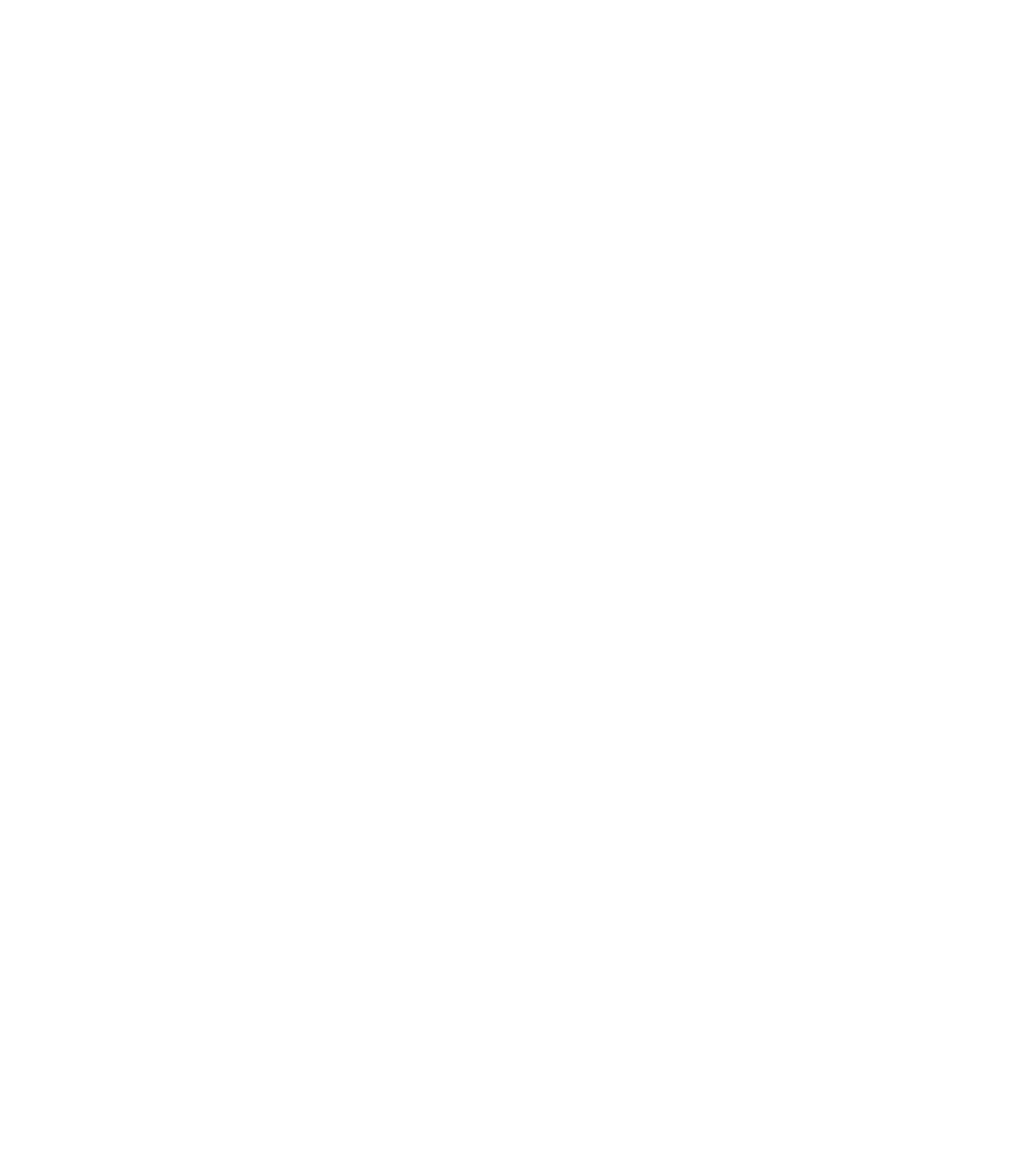
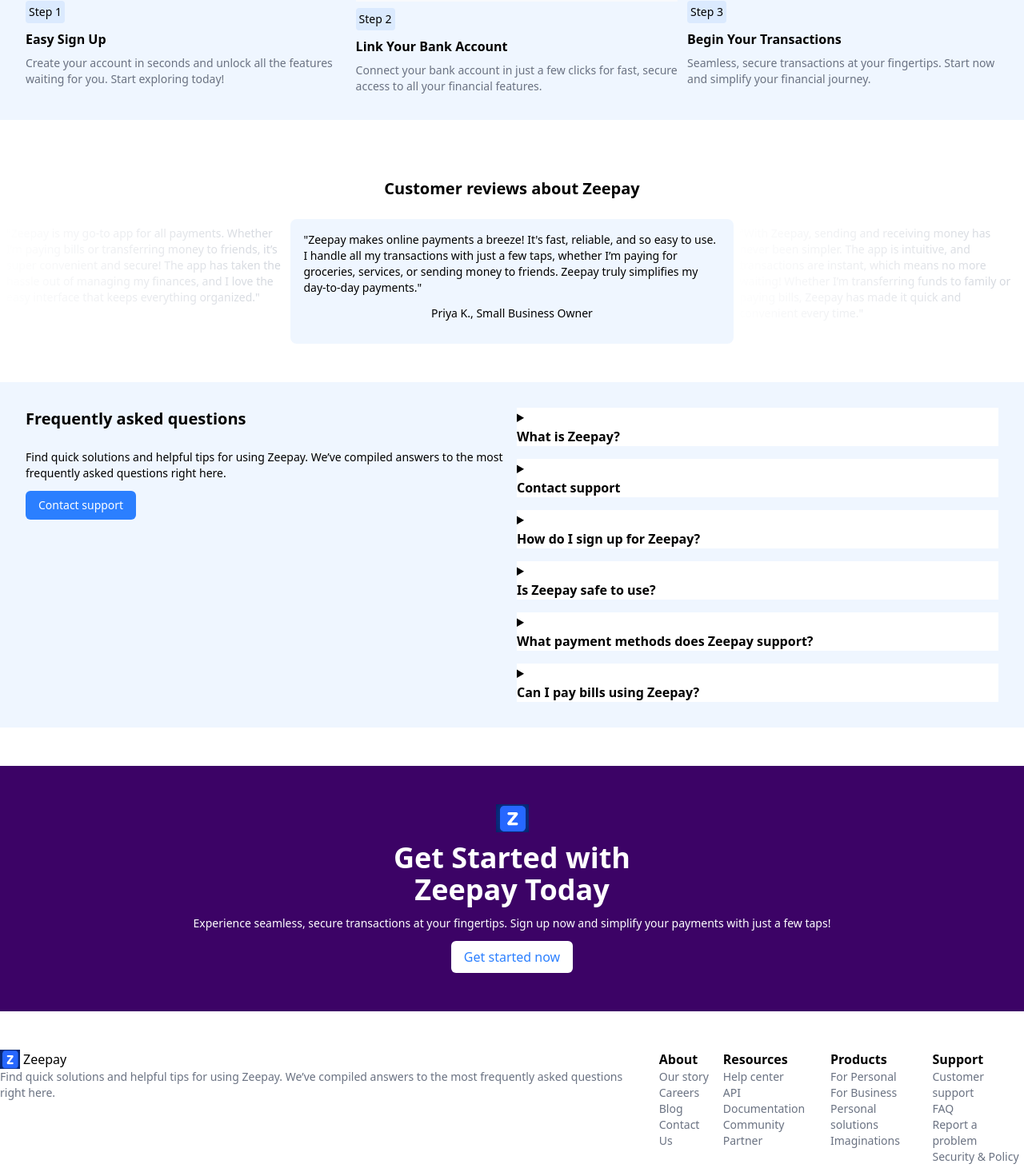
Before and after one commit to Johnedorhe/zeepay-replica, a React (Vite) app: page / in a window 1280 px wide. Shown: the part 1825-3286 px from the top of the page at 80% size. Before the commit the page ends 1383 px from the top, so only its background shows below. Built offline with nearby package versions, Linux system fonts and the light colour scheme.

Commit message:
Homepage done

```diff
--- a/src/App.jsx
+++ b/src/App.jsx
@@ -13,7 +13,7 @@ const RootLayout = () => (
   <div className='min-h-screen flex flex-col font-sans'>
     <nav className=''><Nav /></nav>
     <main className='flex-1'><Outlet /></main>
-    <footer className=''> <Footer/> </footer>
+    <footer className='text-gray-500 text-center'> <Footer/> </footer>
   </div>
 )
 
--- a/src/pages/homepage.jsx
+++ b/src/pages/homepage.jsx
@@ -78,6 +78,170 @@ const Homepage = () => {
           </article>
         </section>
 
+        {/* THIRD SECTION */}
+
+        <section className='bg-blue-50 p-8'>
+          <h1>How It Works</h1>
+          <article className='flex gap-3'>
+          <div className='rounded flex flex-col gap-2'>
+            <img src="/fourth.png" alt="fourth-pic" />
+            <p className='text-sm bg-blue-100 p-1 rounded w-fit'>Step 1</p>
+            <h3 className='font-semibold'>Easy Sign Up</h3>
+            <p className='text-sm text-gray-500'>Create your account in seconds and unlock all the features waiting for you. Start exploring today!</p>
+          </div>
+          <div className='rounded flex flex-col gap-2'>
+            <img src="/fifth.png" alt="fifth-pic" />
+            <p className='text-sm bg-blue-100 p-1 rounded w-fit'>Step 2</p>
+            <h3 className='font-semibold'>Link Your Bank Account</h3>
+            <p className='text-sm text-gray-500'>Connect your bank account in just a few clicks for fast, secure access to all your financial features.</p>
+          </div>
+          <div className='rounded flex flex-col gap-2'>
+            <img src="/sixth.png" alt="sixth-pic" />
+            <p className='text-sm bg-blue-100 p-1 rounded w-fit'>Step 3</p>
+            <h3 className='font-semibold'>Begin Your Transactions</h3>
+            <p className='text-sm text-gray-500'>Seamless, secure transactions at your fingertips. Start now and simplify your financial journey.</p>
+          </div>
+          </article>
+        </section>
+
+    {/* FOURTH SECTION */}
+        <section>
+          <h1 className='text-xl text-center font-semibold m-6'>Customer reviews about Zeepay</h1>
+          <article className='flex'>
+            <div className='text-gray-300 text-sm [mask-image:linear-gradient(to_left,black,transparent)] p-2 flex-2'>
+              "Zeepay is my go-to app for all payments. Whether I’m paying bills or transferring money to friends, it’s super convenient and secure! The app has taken the hassle out of managing my finances, and I love the easy interface that keeps everything organized."
+            </div>
+            <div className='bg-blue-50 text-sm p-4 rounded-lg text-left flex-3'>
+              "Zeepay makes online payments a breeze! It's fast, reliable, and so easy to use. I handle all my transactions with just a few taps, whether I’m paying for groceries, services, or sending money to friends. Zeepay truly simplifies my day-to-day payments."
+              <p className='text-center m-3'>Priya K., Small Business Owner</p>
+            </div>
+            <div className='text-gray-300 text-sm [mask-image:linear-gradient(to_left,black,transparent)] p-2 flex-2'>
+              “With Zeepay, sending and receiving money has never been simpler. The app is intuitive, and transactions are instant, which means no more waiting! Whether I’m transferring funds to family or paying bills, Zeepay has made it quick and convenient every time."
+            </div>
+          </article>
+        </section>
+
+      {/* FIFTH SECTION */}
+        <section className='bg-blue-50 p-8 flex gap-3'>
+          <article className='flex-1'>
+          <h1 className='text-xl font-semibold mb-6'>Frequently asked questions</h1>
+          <p className='text-sm'>Find quick solutions and helpful tips for using Zeepay. We’ve compiled answers to the most frequently asked questions right here.</p>
+          <button className='bg-blue-500 text-white px-4 py-2 rounded-md mt-3 text-sm'>Contact support</button>
+          </article>
+
+          <article className='flex flex-col flex-1 gap-4'>
+            <div className='bg-white'>
+              <details>
+                <summary>
+              <h2 className='font-semibold'>What is Zeepay?</h2>
+                </summary>
+             <p>Zeepay is a secure, user-friendly online payment app that allows users to send and receive money, pay bills, and manage transactions effortlessly.</p>
+              </details>
+            </div>
+
+            <div className='bg-white'>
+              <details>
+                <summary>
+              <h2 className='font-semibold'>Contact support</h2>
+                </summary>
+              <p>Need help? Our support team is here to assist you with any questions or issues you may have.</p>
+              </details>
+            </div>
+
+            <div className='bg-white'>
+              <details>
+                <summary>
+              <h2 className='font-semibold'>How do I sign up for Zeepay?</h2>
+                </summary>
+              <p>Sign up in just a few minutes by downloading the app or visiting our website. Create an account and link your bank account to get started.</p>
+              </details>
+            </div>
+            <div className='bg-white'>
+              <details>
+                <summary>
+              <h2 className='font-semibold'>Is Zeepay safe to use?</h2>
+                </summary>
+              <p>Yes, Zeepay uses industry-standard encryption and security protocols to protect your financial information. Your transactions are secure with us.</p>
+              </details>
+            </div>
+
+            <div className='bg-white'>
+              <details>
+                <summary>
+              <h2 className='font-semibold'>What payment methods does Zeepay support?</h2>
+                </summary>
+              <p>We support all major debit and credit cards, as well as bank transfers. You can also use digital wallets like PayPal for added convenience.</p>
+              </details>
+            </div>
+
+            <div className='bg-white'>
+              <details>
+                <summary>
+              <h2 className='font-semibold'>Can I pay bills using Zeepay?</h2>
+                </summary>
+              <p>Yes, you can easily pay bills such as utilities, rent, subscriptions, and more directly through the app. Just select the biller and enter the amount.</p>
+              </details>
+            </div>
+          </article>
+        </section>
+
+        {/* SIXTH SECTION */}
+      <section className='flex flex-col justify-center items-center gap-3 bg-purple-950 p-12'>
+        <div>
+          <img src="/logo.png" alt="logo" />
+        </div>
+        <h1 className='text-4xl text-white font-bold'><span className='block'>Get Started with</span> <span className='block text-center'>Zeepay Today</span></h1>
+        <p className='text-sm text-white'>Experience seamless, secure transactions at your fingertips. Sign up now and simplify your payments with just a few taps!</p>
+        <button className='text-blue-500 bg-white px-4 py-2 rounded-md'>Get started now</button>
+      </section>
+
+      {/* SEVENTH SECTION */}
+      <section>
+        <article className='flex gap-3'>
+          <div>
+            <div className='flex gap-1'>
+              <img src="/logo.png" alt="logo" width={25} /> Zeepay
+            </div>
+            <p className='text-sm flex-2 text-gray-500'>Find quick solutions and helpful tips for using Zeepay. We’ve compiled answers to the most frequently asked questions right here.</p>
+          </div>
+          <div>
+            <p className='font-semibold'>About</p>
+            <div className='flex flex-col flex-1'>
+            <a href="#" className='text-sm text-gray-500'>Our story</a>
+            <a href="#" className='text-sm text-gray-500'>Careers</a>
+            <a href="#" className='text-sm text-gray-500'>Blog</a>
+            <a href="#" className='text-sm text-gray-500'>Contact Us</a>
+            </div>
+          </div>
+          <div>
+            <p className='font-semibold'>Resources</p>
+            <div className='flex flex-col flex-1'>
+            <a href="#" className='text-sm text-gray-500'>Help center</a>
+            <a href="#" className='text-sm text-gray-500'>API Documentation</a>
+            <a href="#" className='text-sm text-gray-500'>Community</a>
+            <a href="#" className='text-sm text-gray-500'>Partner</a>
+            </div>
+          </div>
+          <div>
+            <p className='font-semibold'>Products</p>
+            <div className='flex flex-col flex-1'>
+            <a href="#" className='text-sm text-gray-500'>For Personal</a>
+            <a href="#" className='text-sm text-gray-500'>For Business</a>
+            <a href="#" className='text-sm text-gray-500'>Personal solutions</a>
+            <a href="#" className='text-sm text-gray-500'>Imaginations</a>
+            </div>
+          </div>
+          <div>
+            <p className='font-semibold'>Support</p>
+            <div className='flex flex-col flex-1'>
+            <a href="#" className='text-sm text-gray-500'>Customer support</a>
+            <a href="#" className='text-sm text-gray-500'>FAQ</a>
+            <a href="#" className='text-sm text-gray-500'>Report a problem</a>
+            <a href="#" className='text-sm text-gray-500'>Security & Policy</a>
+            </div>
+          </div>
+        </article>
+      </section>
 
     </div>
   )
@@ -86,25 +250,29 @@ const Homepage = () => {
 export default Homepage
 
 /*
-Experience the convenience of making multiple payments with one app.
-🇮🇳
-
-INR
-You send
-We've got some extra safety and security features to help employers and employees keep their money safe and secure. The tech team at zenpay that all our clients money is in safe hands.
-200
-USD
-Recipient will get
-47.58
-Send money
-🇺🇸
-Multi Currency Support
-
-Handle all your payments seamlessly across different currencies with Zeepay. Whether it’s for personal or business needs, our app empowers you to manage transactions efficiently, ensuring you stay organized and in control of your global financial operations.
-We've got some extra safety and security features to help employers and employees keep their money safe and secure. The tech team at zenpay that all our clients money is in safe hands.
-Speed
-Experience
-Effortless Integration
-
-Zeepay seamlessly integrates with your existing financial systems and tools. From invoicing to payroll, our platform works in harmony with your business, providing a hassle-free experience that saves you time and effort.
+Zeepay
+About
+Resources
+Products
+Support
+Our story
+Help Center
+For Personal
+Customer Support
+Careers
+API Documentation
+For Business
+FAQ
+Blog
+Community
+Payment Solutions
+Report a Problem
+Contact Us
+Partners
+Integrations
+Security & Privacy
+Privacy Policy
+Cookie Policy
+Legal
+2023 Zeepay Financial Services
 */
```
